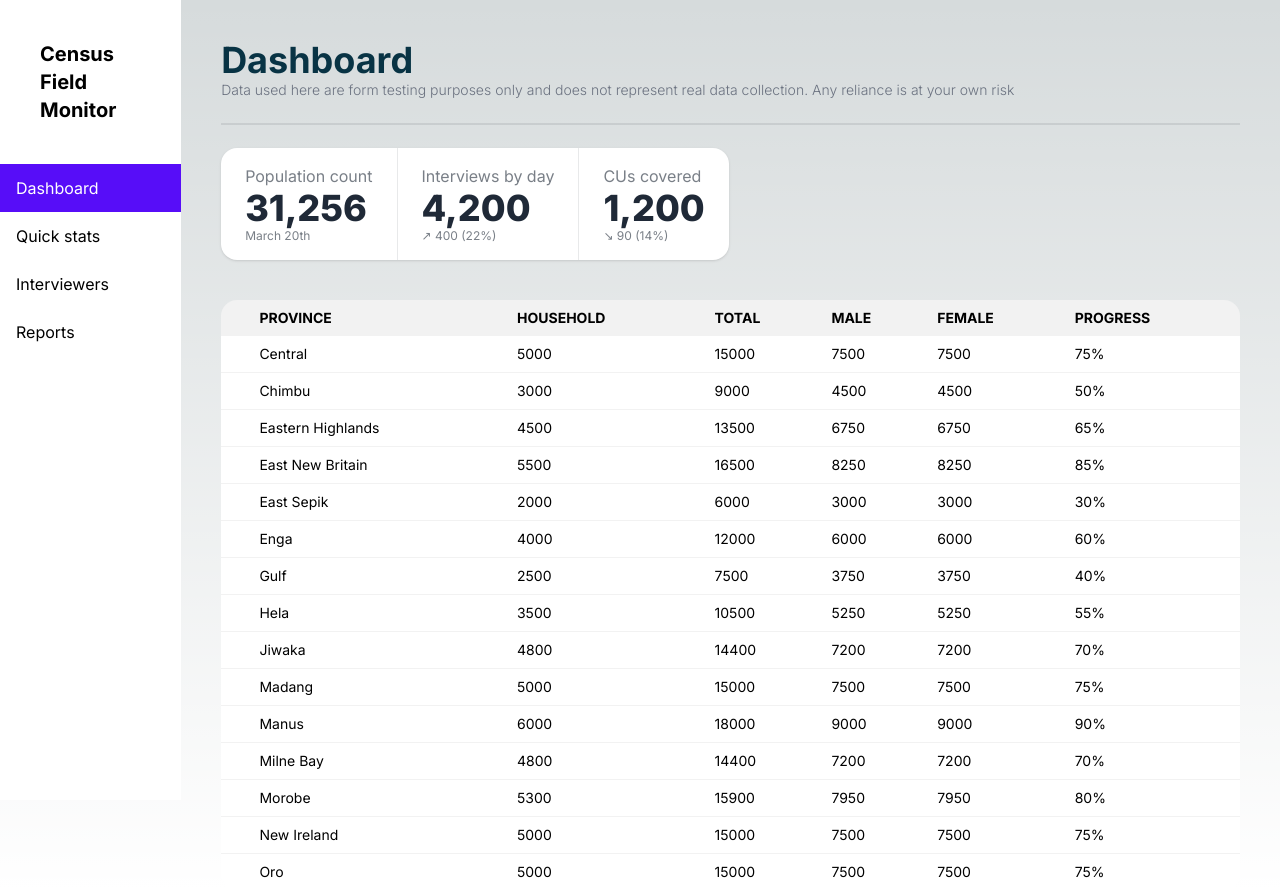
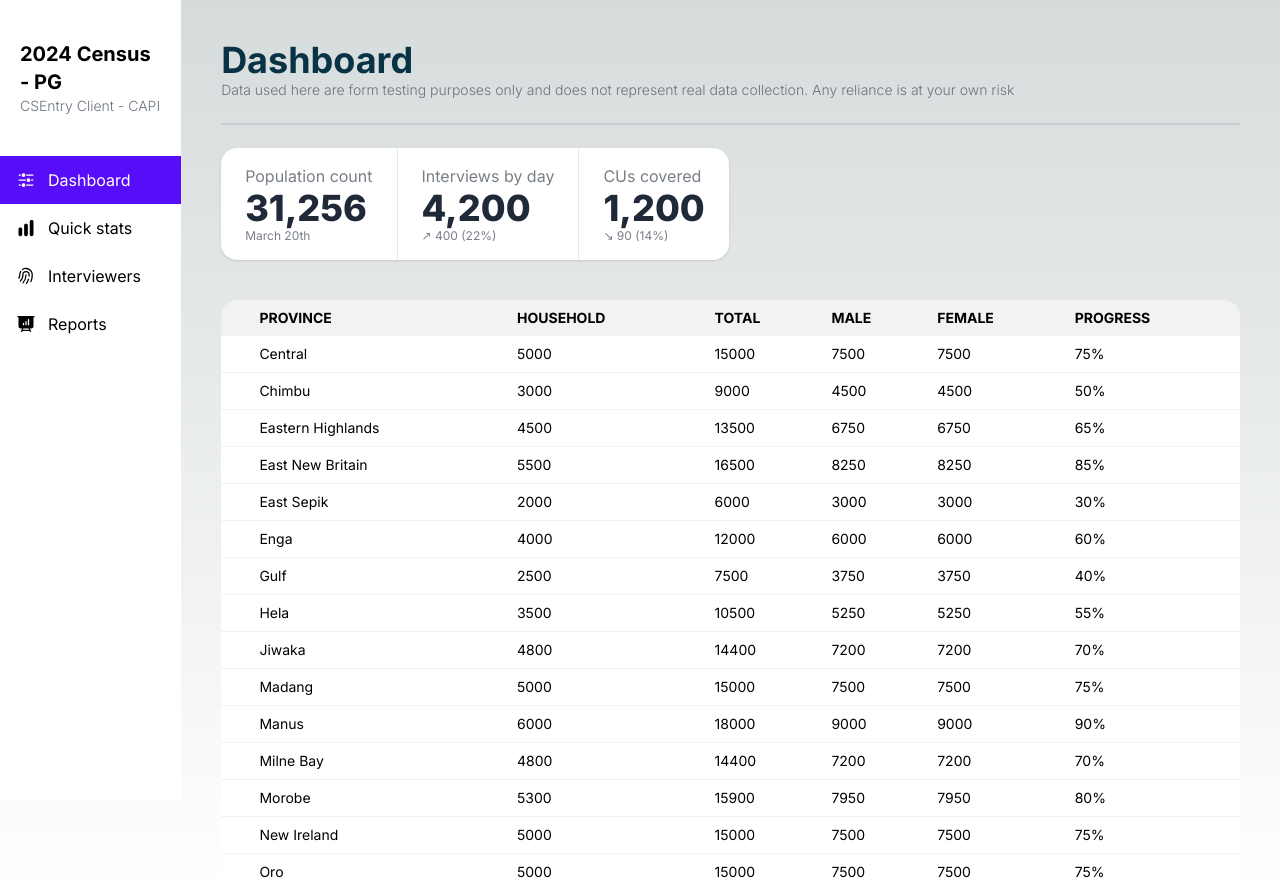
Before and after one commit to billyws/cspro-dashboard, a Next.js app: page / in a window 1280 px wide. Built offline with nearby package versions, Linux system fonts and the light colour scheme.

Commit message:
Heroicons added for sidenav

```diff
--- a/components/SideNav.tsx
+++ b/components/SideNav.tsx
@@ -5,25 +5,63 @@ import Link from "next/link"
 export default function SideNav(){
     return (
         <div className="nsomenu bg-base-100 w-2/12 h-screen">
-            <div className="m-10">
+            <div className="my-10 px-5">
                 <h1 className="text-xl font-bold">
-                    Census Field Monitor
+                    2024 Census - PG
                 </h1>
+                <p className="text-sm font-light text-gray-500">CSEntry Client - CAPI</p>
             </div>
             <ul >
                 <li>
-                    <Link href={"/"} className="nsoactive"> Dashboard
+                    <Link href={"/"} className="nsoactive">
+                        <svg
+                            xmlns="http://www.w3.org/2000/svg"
+                            viewBox="0 0 24 24"
+                            fill="currentColor"
+                            className="w-5 h-5">
+                            <path d="M18.75 12.75h1.5a.75.75 0 000-1.5h-1.5a.75.75 0 000 1.5zM12 6a.75.75 0 01.75-.75h7.5a.75.75 0 010 1.5h-7.5A.75.75 0 0112 6zM12 18a.75.75 0 01.75-.75h7.5a.75.75 0 010 1.5h-7.5A.75.75 0 0112 18zM3.75 6.75h1.5a.75.75 0 100-1.5h-1.5a.75.75 0 000 1.5zM5.25 18.75h-1.5a.75.75 0 010-1.5h1.5a.75.75 0 010 1.5zM3 12a.75.75 0 01.75-.75h7.5a.75.75 0 010 1.5h-7.5A.75.75 0 013 12zM9 3.75a2.25 2.25 0 100 4.5 2.25 2.25 0 000-4.5zM12.75 12a2.25 2.25 0 114.5 0 2.25 2.25 0 01-4.5 0zM9 15.75a2.25 2.25 0 100 4.5 2.25 2.25 0 000-4.5z" />
+                        </svg>
+                        Dashboard
                     </Link>
                 </li>
                 <li>
-                    <Link href={"/"} >Quick stats</Link>
+                    <Link href={"/"} >
+                        <svg
+                            xmlns="http://www.w3.org/2000/svg"
+                            viewBox="0 0 24 24"
+                            fill="currentColor"
+                            className="w-5 h-5">
+                            <path d="M18.375 2.25c-1.035 0-1.875.84-1.875 1.875v15.75c0 1.035.84 1.875 1.875 1.875h.75c1.035 0 1.875-.84 1.875-1.875V4.125c0-1.036-.84-1.875-1.875-1.875h-.75zM9.75 8.625c0-1.036.84-1.875 1.875-1.875h.75c1.036 0 1.875.84 1.875 1.875v11.25c0 1.035-.84 1.875-1.875 1.875h-.75a1.875 1.875 0 01-1.875-1.875V8.625zM3 13.125c0-1.036.84-1.875 1.875-1.875h.75c1.036 0 1.875.84 1.875 1.875v6.75c0 1.035-.84 1.875-1.875 1.875h-.75A1.875 1.875 0 013 19.875v-6.75z" />
+                        </svg>
+
+                        Quick stats
+                        </Link>
                 </li>
                 <li>
-                    <Link href={"/"}> Interviewers
+                    <Link href={"/"}>
+                        <svg
+                            xmlns="http://www.w3.org/2000/svg"
+                            viewBox="0 0 24 24"
+                            fill="currentColor"
+                            className="w-5 h-5">
+                            <path fill-rule="evenodd" d="M12 3.75a6.715 6.715 0 00-3.722 1.118.75.75 0 11-.828-1.25 8.25 8.25 0 0112.8 6.883c0 3.014-.574 5.897-1.62 8.543a.75.75 0 01-1.395-.551A21.69 21.69 0 0018.75 10.5 6.75 6.75 0 0012 3.75zM6.157 5.739a.75.75 0 01.21 1.04A6.715 6.715 0 005.25 10.5c0 1.613-.463 3.12-1.265 4.393a.75.75 0 01-1.27-.8A6.715 6.715 0 003.75 10.5c0-1.68.503-3.246 1.367-4.55a.75.75 0 011.04-.211zM12 7.5a3 3 0 00-3 3c0 3.1-1.176 5.927-3.105 8.056a.75.75 0 11-1.112-1.008A10.459 10.459 0 007.5 10.5a4.5 4.5 0 119 0c0 .547-.022 1.09-.067 1.626a.75.75 0 01-1.495-.123c.041-.495.062-.996.062-1.503a3 3 0 00-3-3zm0 2.25a.75.75 0 01.75.75A15.69 15.69 0 018.97 20.738a.75.75 0 01-1.14-.975A14.19 14.19 0 0011.25 10.5a.75.75 0 01.75-.75zm3.239 5.183a.75.75 0 01.515.927 19.415 19.415 0 01-2.585 5.544.75.75 0 11-1.243-.84 17.912 17.912 0 002.386-5.116.75.75 0 01.927-.515z" clip-rule="evenodd" />
+                        </svg>
+                    Interviewers
                     </Link>
                 </li>
                 <li>
-                    <Link href={"/"}>Reports</Link>
+                    <Link href={"/"}>
+                        <svg
+                            xmlns="http://www.w3.org/2000/svg"
+                            viewBox="0 0 24 24"
+                            fill="currentColor"
+                            className="w-5 h-5">
+                            <path fill-rule="evenodd" d="M2.25 2.25a.75.75 0 000 1.5H3v10.5a3 3 0 003 3h1.21l-1.172 3.513a.75.75 0 001.424.474l.329-.987h8.418l.33.987a.75.75 0 001.422-.474l-1.17-3.513H18a3 3 0 003-3V3.75h.75a.75.75 0 000-1.5H2.25zm6.04 16.5l.5-1.5h6.42l.5 1.5H8.29zm7.46-12a.75.75 0 00-1.5 0v6a.75.75 0 001.5 0v-6zm-3 2.25a.75.75 0 00-1.5 0v3.75a.75.75 0 001.5 0V9zm-3 2.25a.75.75 0 00-1.5 0v1.5a.75.75 0 001.5 0v-1.5z" clip-rule="evenodd" />
+                        </svg>
+
+
+
+                        Reports</Link>
                 </li>
 
             </ul>
```
